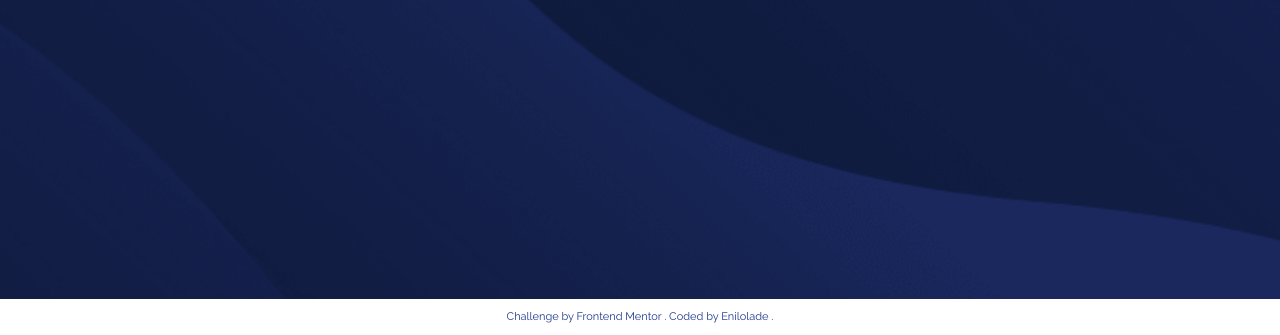
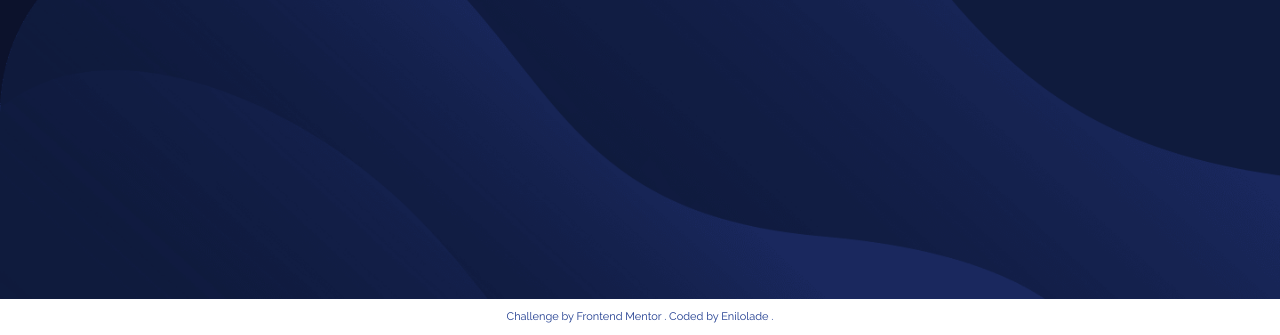
Before and after one commit to Enilolade/fylo-data-storage-component, a website: page index.html in a window 1280 px wide. Shown: the part 465-800 px from the top of the page. Drawn offline with Linux system fonts and the light colour scheme.

Commit message:
fix background error

```diff
--- a/index.html
+++ b/index.html
@@ -29,14 +29,25 @@
       rel="stylesheet"
     />
 
+    <link rel="stylesheet" href="./src/style.css" />
+
     <link rel="stylesheet" href="./src/output.css" />
   </head>
-  <body
-    class="h-full flex flex-col text-[14px] bg-[url('/images/bg-mobile.png')] lg:bg-[url('/images/bg-desktop.png')] bg-cover bg-center bg-no-repeat"
-  >
+  <body class="h-full flex flex-col text-[14px]">
     <main class="flex-[1_0_auto] relative">
+      <img
+        src="./images/bg-mobile.png"
+        alt="background image"
+        class="mobile-bg absolute h-full w-full"
+      />
+      <img
+        src="./images/bg-desktop.png"
+        alt="background image"
+        class="desktop-bg absolute bottom-0"
+      />
+
       <div
-        class="content h-full flex flex-col gap-3 items-center mt-[1rem] md:w-4/5 md:flex-row md:gap-8 md:mx-auto md:my-0"
+        class="content h-full flex flex-col gap-3 items-center mt-[1rem] md:w-4/5 md:flex-row md:gap-8 md:mx-auto md:my-0 relative"
       >
         <section
           class="logo-file-type flex flex-col justify-center w-4/5 rounded-lg rounded-tr-[5rem] p-5 gap-8 md:w-3/5 lg:w-2/5"
--- a/src/input.css
+++ b/src/input.css
@@ -8,10 +8,6 @@
 }
 
 body {
-  /* background-image: url(/images/bg-mobile.png); */
-  /* background-position: center;
-  background-repeat: no-repeat;
-  background-size: cover; */
   font-family: "Raleway", sans-serif;
 }
 
--- /dev/null
+++ b/src/style.css
@@ -0,0 +1,17 @@
+.desktop-bg {
+  display: none;
+}
+
+@media screen and (min-width: 768px) {
+  main {
+    background-color: hsl(229, 57%, 11%);
+  }
+
+  .mobile-bg {
+    display: none;
+  }
+
+  .desktop-bg {
+    display: block;
+  }
+}
```
Also changed, not shown: src/output.css.
